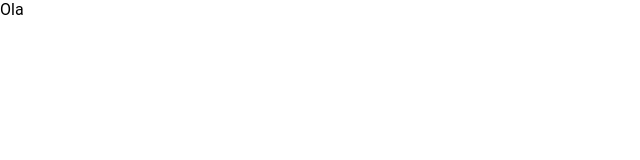
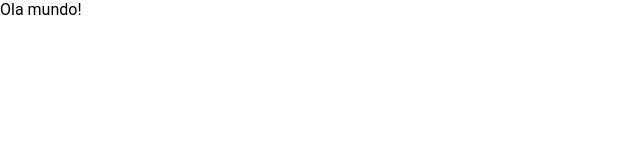
Before and after one commit to m-brito/the-starving-guide-frontend, a Next.js app: page / in a window 1280 px wide. Shown: the top 160 px of the page, without its empty margins (0-640 px from the left). Built offline with nearby package versions, Linux system fonts and the light colour scheme.

Commit message:
chore: format project

```diff
--- a/src/components/pages/Home/index.tsx
+++ b/src/components/pages/Home/index.tsx
@@ -1,13 +1,13 @@
 // External Libraries
-import React from "react";
+import React from 'react'
 
 // Styles
-import { Container } from "./styles";
+import { Container } from './styles'
 
 export const Home: React.FC = () => {
   return (
     <Container>
-      <p>Ola</p>
+      <p>Ola mundo!</p>
     </Container>
-  );
-};
+  )
+}
```
